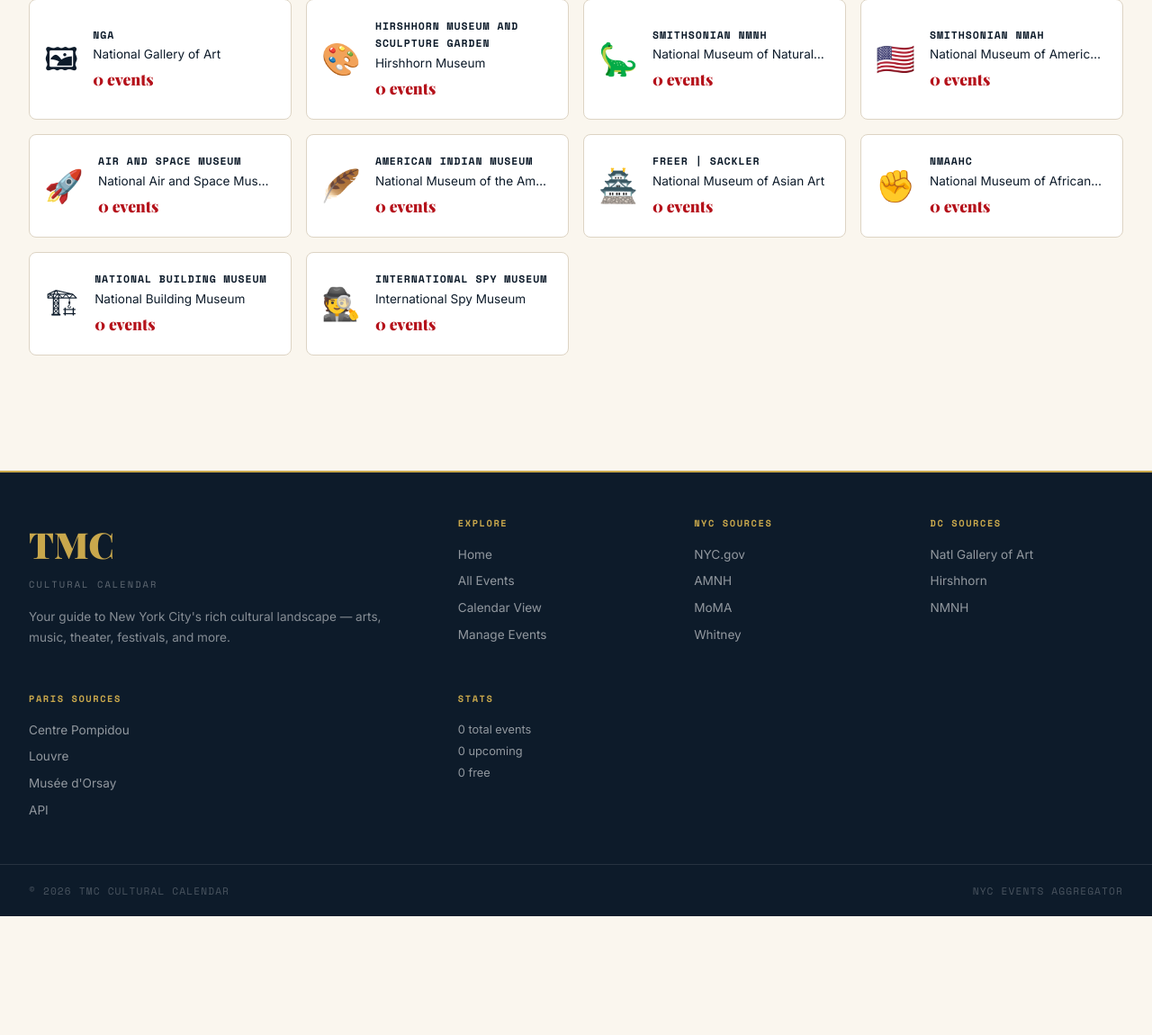
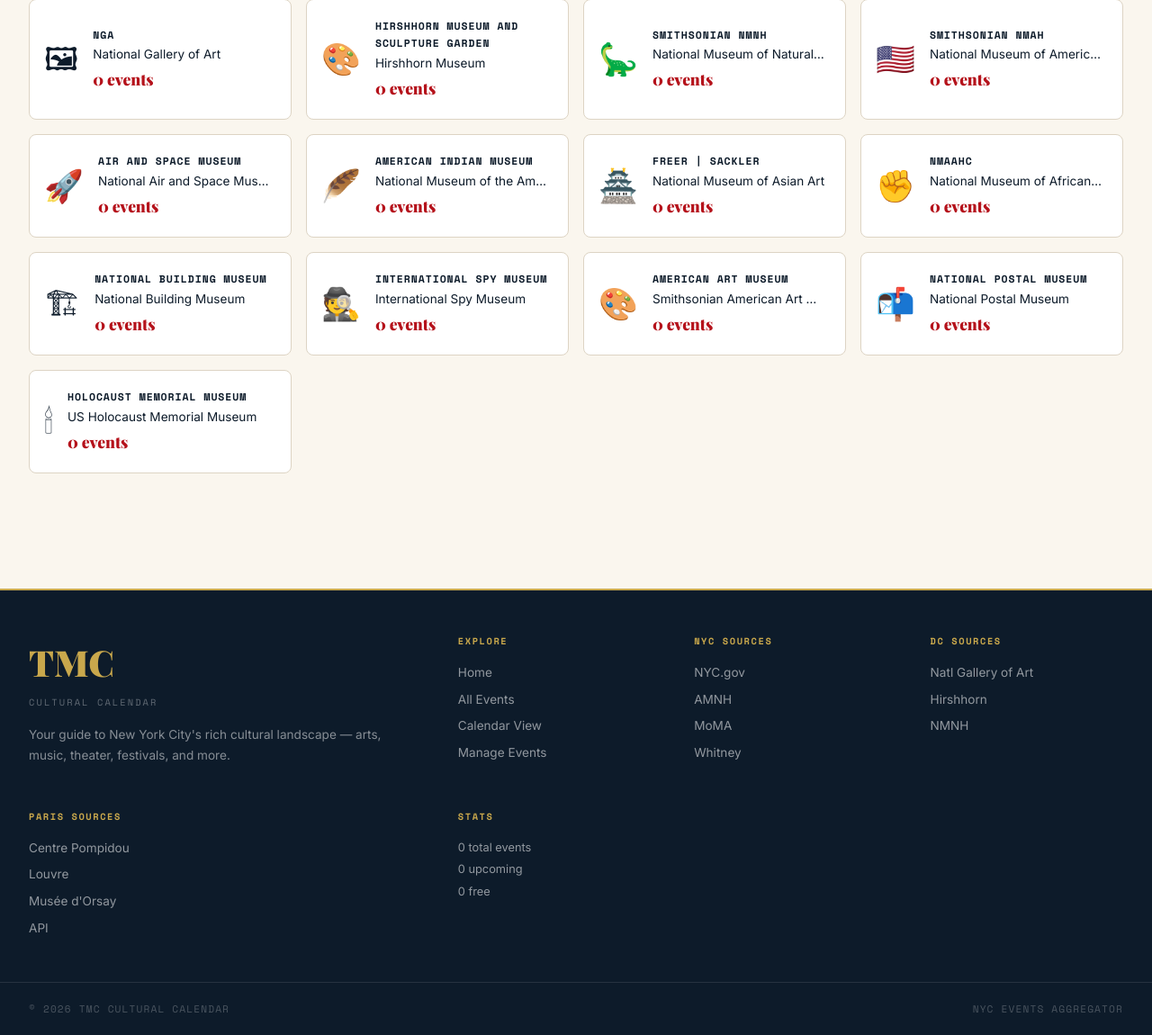
Before and after one commit to abuelocarl/tmc-cultural-calendar, a Flask app: page /dc in a window 1280 px wide. Shown: the part 1651-2801 px from the top of the page at 90% size. Before the commit the page ends 2669 px from the top, so only its background shows below. Run offline with Flask 3, Linux system fonts and the light colour scheme; some web fonts are replaced.

Commit message:
Add SAAM, NPM, and USHMM to DC Browse by Institution section
Adds the three new DC scrapers to the hardcoded museum_data list in
templates/dc.html so they appear as clickable cards in the
"Browse by Institution" grid on the Washington DC events page.

  🎨  Smithsonian American Art Museum  →  americanart.si.edu/events
  📬  National Postal Museum           →  postalmuseum.si.edu/visit/calendar
  🕯  US Holocaust Memorial Museum     →  ushmm.org/online-calendar

Co-Authored-By: Claude Sonnet 4.6 <noreply@anthropic.com>

```diff
--- a/templates/dc.html
+++ b/templates/dc.html
@@ -227,6 +227,15 @@
       ("International Spy Museum",
        "🕵", "International Spy Museum",
        "https://www.spymuseum.org/calendar"),
+      ("Smithsonian American Art Museum",
+       "🎨", "American Art Museum",
+       "https://americanart.si.edu/events"),
+      ("National Postal Museum",
+       "📬", "National Postal Museum",
+       "https://postalmuseum.si.edu/visit/calendar"),
+      ("US Holocaust Memorial Museum",
+       "🕯", "Holocaust Memorial Museum",
+       "https://www.ushmm.org/online-calendar"),
     ] %}
     {% for source, icon, short_name, ext_url in museum_data %}
     {% set count = meta.events | selectattr('source', 'equalto', source) | list | length %}
```
